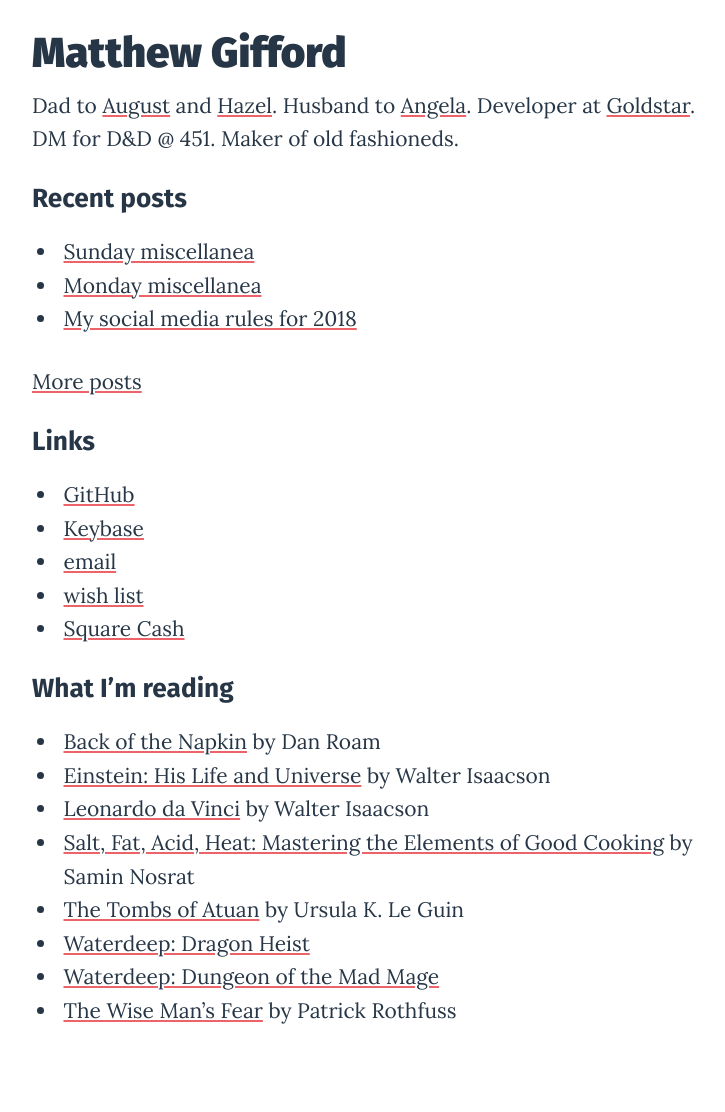
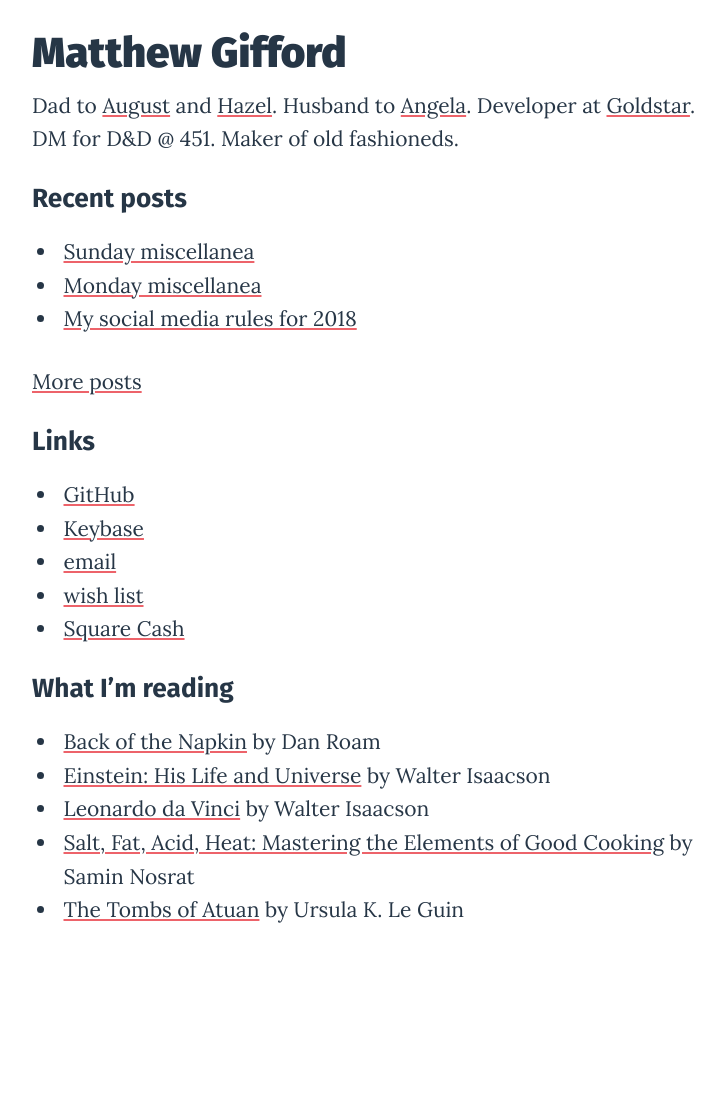
Before and after one commit to mattg/matthewgifford.com, a Jekyll site: the page built from index.md, in a window 1280 px wide. Shown: the whole page, without its empty margins (258-983 px from the left). Built offline with Jekyll 4.4.1, drawn with Linux system fonts in a browser that asks for light colours; after the commit the page ends 1011 px from its top, so only the background shows below that.

Commit message:
Update reading list

```diff
--- a/index.md
+++ b/index.md
@@ -30,6 +30,3 @@ Dad to [August](http://www.augustgifford.com/) and [Hazel](http://www.hazelgiffo
 - [Leonardo da Vinci](https://amzn.to/2LCgE69) by Walter Isaacson
 - [Salt, Fat, Acid, Heat: Mastering the Elements of Good Cooking](https://amzn.to/2GHyoOR) by Samin Nosrat
 - [The Tombs of Atuan](https://amzn.to/2LzKxUG) by Ursula K. Le Guin
-- [Waterdeep: Dragon Heist](https://amzn.to/2RgP3wM)
-- [Waterdeep: Dungeon of the Mad Mage](https://amzn.to/2RnRaiq)
-- [The Wise Man's Fear](https://amzn.to/2LD4qdE) by Patrick Rothfuss
```
